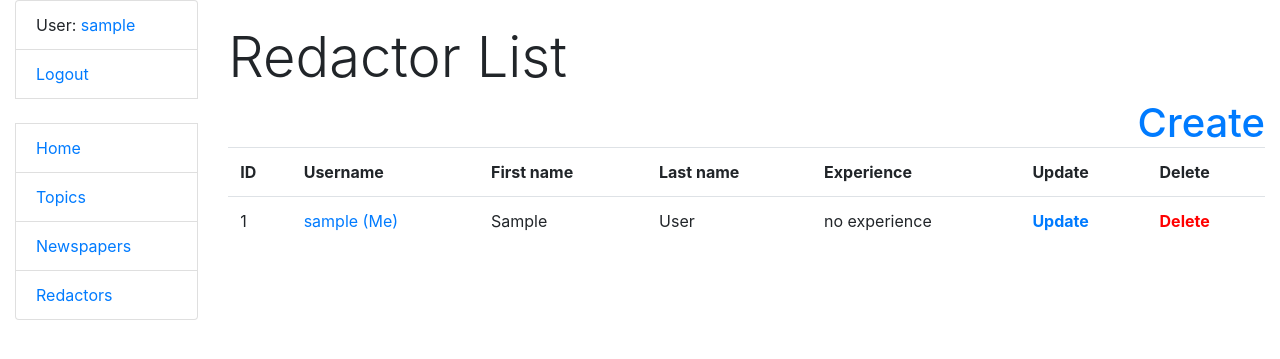
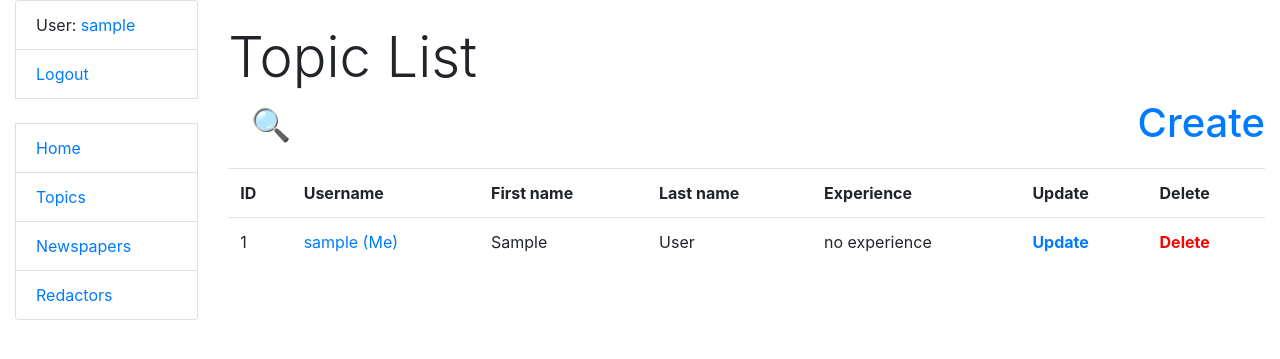
Before and after one commit to baranovr/newspaper-agency-project, a Django app: page /redactors/ in a window 1280 px wide. Shown: the top 359 px of the page. Run offline with Django 5.2, Linux system fonts and the light colour scheme; the visitor is signed in with stand-in values (Sample User, id 1); data comes from the database, SQL or seed files in the repository; some libraries are stand-ins or nearby versions.

Commit message:
created searc_from template and implemented into all _list files

```diff
--- a/templates/newspaper/newspaper_list.html
+++ b/templates/newspaper/newspaper_list.html
@@ -9,6 +9,8 @@
     <a style="float: right" href="{% url "newspaper:newspaper-create" %}">
       Create
     </a>
+
+    {% include "search_form.html" %}
   </h1>
 
   {% if newspaper_list %}
--- a/templates/newspaper/redactor_list.html
+++ b/templates/newspaper/redactor_list.html
@@ -2,13 +2,15 @@
 
 {% block content %}
   <br>
-    <h1 class="display-4">
-    Redactor List
+  <h1 class="display-4">
+    Topic List
   </h1>
   <h1>
-    <a style="float: right" href="{% url "newspaper:redactor-create" %}">
+    <a style="float: right" href="{% url "newspaper:newspaper-create" %}">
       Create
     </a>
+
+    {% include "search_form.html" %}
   </h1>
 
     {% if redactor_list %}
--- a/templates/newspaper/topic_list.html
+++ b/templates/newspaper/topic_list.html
@@ -1,14 +1,16 @@
 {% extends "base.html" %}
 
 {% block content %}
-    <br>
-    <h1 class="display-4">
+  <br>
+  <h1 class="display-4">
     Topic List
   </h1>
   <h1>
     <a style="float: right" href="{% url "newspaper:topic-create" %}">
       Create
     </a>
+
+    {% include "search_form.html" %}
   </h1>
 
     {% if topic_list %}
--- /dev/null
+++ b/templates/search_form.html
@@ -0,0 +1,14 @@
+{% load crispy_forms_filters %}
+
+<form method="get" action="" class="form-inline my-2 my-lg-0 align-items-center">
+  <div class="input-group">
+    {{ search_form|crispy }}
+  </div>
+  <div class="input-group-append" style="margin-left: 10px;">
+    <button type="submit" class="btn">
+      <h2>
+        🔍
+      </h2>
+    </button>
+  </div>
+</form>
```
